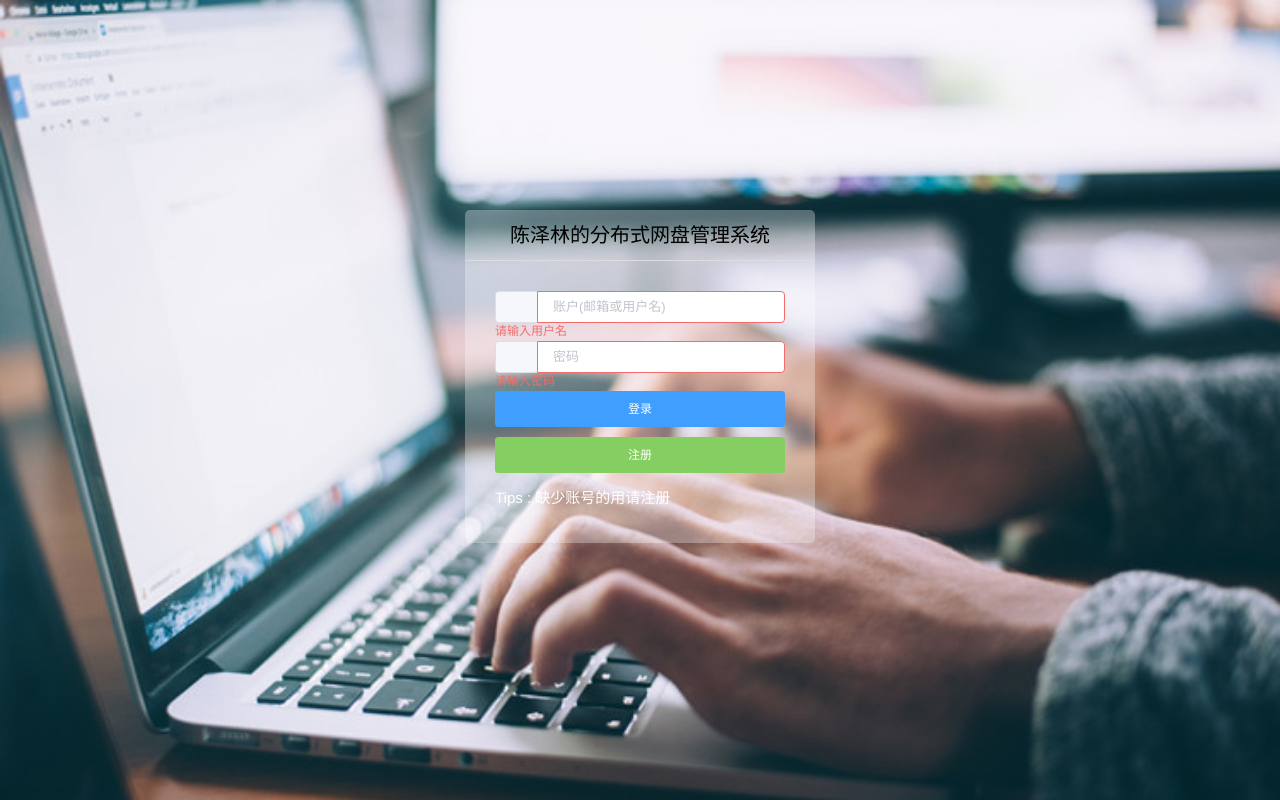
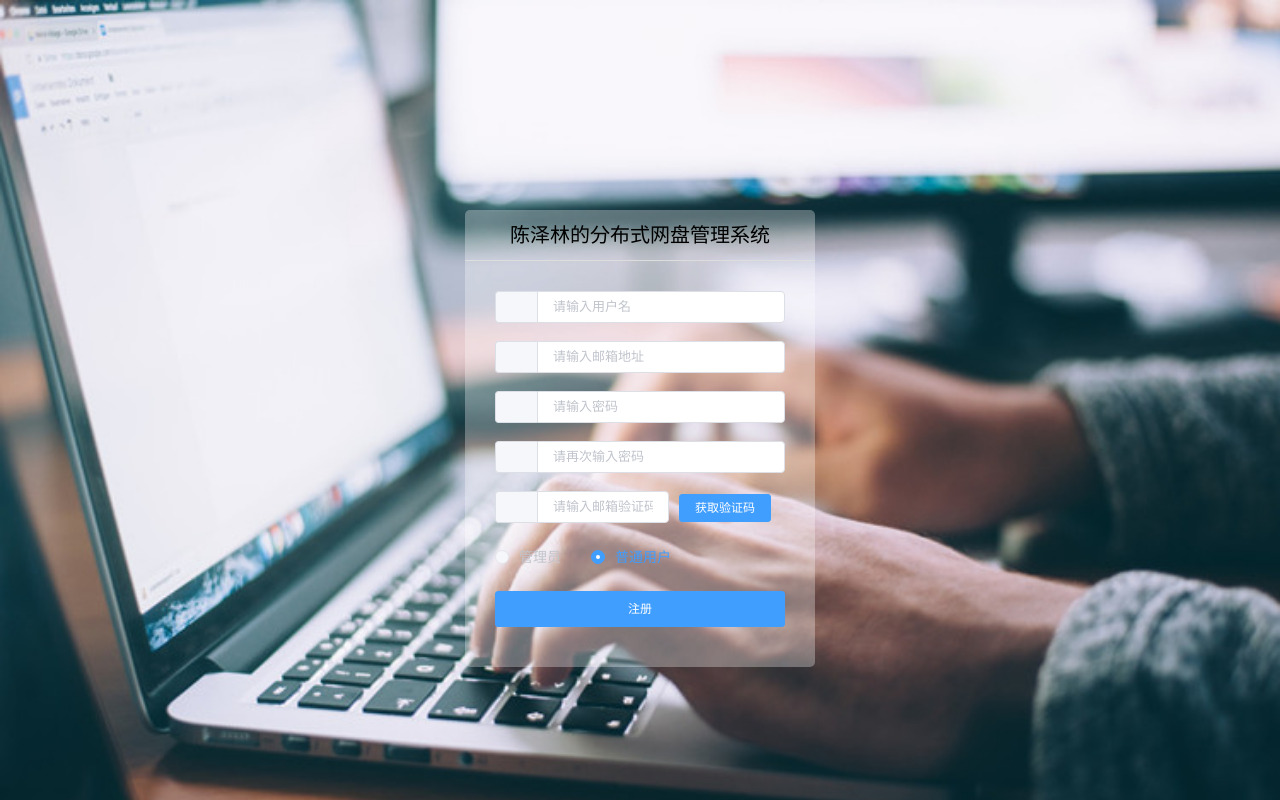
Before and after one commit to czlin2018/SkyDriveFront, a Vue app: page /#/login in a window 1280 px wide. Both pictures are taken after a click on the button "注册". Built offline with nearby package versions, Linux system fonts and the light colour scheme; a small style sheet from the web is missing.

Commit message:
登录注册，用户列表管理

```diff
--- a/src/components/page/BaseTable.vue
+++ b/src/components/page/BaseTable.vue
@@ -7,46 +7,56 @@
         </div>
         <div class="container">
             <div class="handle-box">
-                <el-button type="primary" icon="delete" class="handle-del mr10" @click="delAll">批量删除</el-button>
-                <el-select v-model="select_cate" placeholder="筛选省份" class="handle-select mr10">
-                    <el-option key="1" label="广东省" value="广东省"></el-option>
-                    <el-option key="2" label="湖南省" value="湖南省"></el-option>
-                </el-select>
                 <el-input v-model="select_word" placeholder="筛选关键词" class="handle-input mr10"></el-input>
                 <el-button type="primary" icon="search" @click="search">搜索</el-button>
+                <div style="float:right;margin-right:20px">
+                 <el-button type="primary" icon="delete" class="handle-del mr10" @click="delAll">批量删除</el-button>
+                </div>
             </div>
-            <el-table :data="data" border class="table" ref="multipleTable" @selection-change="handleSelectionChange">
+            <el-table :data="tableData" border class="table" :height="height"  @selection-change="handleSelectionChange">
                 <el-table-column type="selection" width="55" align="center"></el-table-column>
-                <el-table-column prop="date" label="日期" sortable width="150">
+                <el-table-column prop="id" label="编号" sortable width="150">
                 </el-table-column>
                 <el-table-column prop="name" label="姓名" width="120">
                 </el-table-column>
-                <el-table-column prop="address" label="地址" :formatter="formatter">
+                <el-table-column prop="userId" label="邮箱">
                 </el-table-column>
                 <el-table-column label="操作" width="180" align="center">
                     <template slot-scope="scope">
-                        <el-button type="text" icon="el-icon-edit" @click="handleEdit(scope.$index, scope.row)">编辑</el-button>
-                        <el-button type="text" icon="el-icon-delete" class="red" @click="handleDelete(scope.$index, scope.row)">删除</el-button>
+                        <el-button type="text" icon="el-icon-edit" @click="handleEdit(scope.row)">编辑</el-button>
+                        <el-button type="text" icon="el-icon-delete" class="red" @click="handleDelete(scope.row)">删除</el-button>
                     </template>
                 </el-table-column>
             </el-table>
             <div class="pagination">
-                <el-pagination background @current-change="handleCurrentChange" layout="prev, pager, next" :total="1000">
+                <el-pagination
+                    background
+                    @size-change="handleSizeChange"
+                    @current-change="handleCurrentChange"
+                    :current-page="currentPage"
+                    :page-sizes="[10, 20, 30, 40]"
+                    :page-size="pageSize"
+                    layout="total, sizes, prev, pager, next, jumper"
+                    :total="total">
                 </el-pagination>
             </div>
         </div>
 
         <!-- 编辑弹出框 -->
         <el-dialog title="编辑" :visible.sync="editVisible" width="30%">
-            <el-form ref="form" :model="form" label-width="50px">
-                <el-form-item label="日期">
-                    <el-date-picker type="date" placeholder="选择日期" v-model="form.date" value-format="yyyy-MM-dd" style="width: 100%;"></el-date-picker>
+            <el-form ref="form" :model="form" :rules="rules" label-width="50px">
+                <el-form-item label="编号">
+                     <el-input v-model="form.id" disabled></el-input>
                 </el-form-item>
-                <el-form-item label="姓名">
+                <el-form-item label="姓名" prop="name">
                     <el-input v-model="form.name"></el-input>
                 </el-form-item>
-                <el-form-item label="地址">
-                    <el-input v-model="form.address"></el-input>
+                <el-form-item label="邮箱" prop="email">
+                    <el-input v-model="form.email"></el-input>
+                </el-form-item>
+                <el-form-item>
+                <el-radio v-model="form.userType" label="admin">管理员</el-radio>
+                <el-radio v-model="form.userType" label="user">普通用户</el-radio>
                 </el-form-item>
 
             </el-form>
@@ -72,97 +82,111 @@
         name: 'basetable',
         data() {
             return {
-                url: './vuetable.json',
                 tableData: [],
-                cur_page: 1,
-                multipleSelection: [],
-                select_cate: '',
                 select_word: '',
-                del_list: [],
                 is_search: false,
                 editVisible: false,
                 delVisible: false,
                 form: {
                     name: '',
-                    date: '',
-                    address: ''
+                    id: '',
+                    email: '',
+                    userType:''
                 },
-                idx: -1
+                currentPage:1,
+                pageSize:10,
+                total:0,
+                ids:0,
+                height: document.documentElement.clientHeight - 345,
+                rules: {
+                    name: [{ required: true, message: "请输入用户名", trigger: "blur" }],
+                    email:[
+                        { required: true, message: '请输入邮箱地址', trigger: 'blur' },
+                        { type: 'email', message: '请输入正确的邮箱地址', trigger: ['blur', 'change'] }
+                        ]
+                }
             }
         },
         created() {
             this.getData();
         },
-        computed: {
-            data() {
-                return this.tableData.filter((d) => {
-                    let is_del = false;
-                    for (let i = 0; i < this.del_list.length; i++) {
-                        if (d.name === this.del_list[i].name) {
-                            is_del = true;
-                            break;
-                        }
-                    }
-                    if (!is_del) {
-                        if (d.address.indexOf(this.select_cate) > -1 &&
-                            (d.name.indexOf(this.select_word) > -1 ||
-                                d.address.indexOf(this.select_word) > -1)
-                        ) {
-                            return d;
-                        }
-                    }
-                })
-            }
-        },
         methods: {
             // 分页导航
+            handleSizeChange(val) {
+                this.pageSize = val;
+                this.getData();
+            },
             handleCurrentChange(val) {
-                this.cur_page = val;
+                this.currentPage = val;
                 this.getData();
             },
             // 获取 easy-mock 的模拟数据
             getData() {
                 // 开发环境使用 easy-mock 数据，正式环境使用 json 文件
-                if (process.env.NODE_ENV === 'development') {
-                    this.url = '/ms/table/list';
-                };
-                this.$axios.post(this.url, {
-                    page: this.cur_page
-                }).then((res) => {
-                    this.tableData = res.data.list;
-                })
+                // if (process.env.NODE_ENV === 'development') {
+                //     this.url = '/ms/table/list';
+                // };
+                // this.$axios.post(this.url, {
+                //     page: this.cur_page
+                // }).then((res) => {
+                //     this.tableData = res.data.list;
+                // })
+                const url = "http://localhost:9100/register/getList?name="+ this.select_word + "&pageSize=" + this.pageSize + "&pageNo=" + this.currentPage
+                this.$axios.get(url)
+                .then(res => {
+                if (res.data.code === 0) {
+                    this.total = res.data.data.totalCount
+                    this.tableData = res.data.data.pageData
+                } else {
+                    this.$message.error({
+                  message: res.data.msg,
+                  center: true
+                });
+                }
+                });
             },
+
             search() {
-                this.is_search = true;
+                this.pageSize = 10
+                this.currentPage = 1
+                this.getData()
             },
-            formatter(row, column) {
-                return row.address;
-            },
-            filterTag(value, row) {
-                return row.tag === value;
-            },
-            handleEdit(index, row) {
-                this.idx = index;
-                const item = this.tableData[index];
+            handleEdit(row) {
                 this.form = {
-                    name: item.name,
-                    date: item.date,
-                    address: item.address
+                    name: row.name,
+                    id: row.id,
+                    email: row.userId
                 }
                 this.editVisible = true;
             },
-            handleDelete(index, row) {
-                this.idx = index;
+            handleDelete(row) {
+                this.ids = row.id
                 this.delVisible = true;
             },
             delAll() {
                 const length = this.multipleSelection.length;
-                let str = '';
-                this.del_list = this.del_list.concat(this.multipleSelection);
+                const del_list = []
                 for (let i = 0; i < length; i++) {
-                    str += this.multipleSelection[i].name + ' ';
+                    del_list[i] = this.multipleSelection[i].id
                 }
-                this.$message.error('删除了' + str);
+                const url = "http://localhost:9100/register/delete?ids="+ del_list
+                console.log(del_list)
+                this.$axios.get(url)
+                .then(res => {
+                if (res.data.code === 0) {
+                    this.$message.success({
+                  message: res.data.msg,
+                  center: true
+                });
+                this.getData()
+                this.delVisible = false
+                } else {
+                    this.$message.error({
+                  message: res.data.msg,
+                  center: true
+                });
+                }
+                });
                 this.multipleSelection = [];
             },
             handleSelectionChange(val) {
@@ -170,15 +194,60 @@
             },
             // 保存编辑
             saveEdit() {
-                this.$set(this.tableData, this.idx, this.form);
-                this.editVisible = false;
-                this.$message.success(`修改第 ${this.idx+1} 行成功`);
+                if(this.form.name !== '' && this.form.email !== ''){
+                    const url = "http://localhost:9100/register/update"
+                    const par = {
+                        id:this.form.id,
+                        userId: this.form.email,
+                        name: this.form.name,
+                        userType:this.form.userType
+                    }
+                    console.log(par)
+                this.$axios.post(url,par)
+                .then(res => {
+                if (res.data.code === 0) {
+                    this.$message.success({
+                  message: res.data.msg,
+                  center: true
+                });
+                this.getData()
+                this.editVisible = false
+                } else {
+                    this.$message.error({
+                  message: res.data.msg,
+                  center: true
+                });
+                }
+                });
+                }else{
+                    this.$message.error({
+                  message: '请输入完整信息',
+                  center: true
+
+                });
+                }
             },
             // 确定删除
             deleteRow(){
-                this.tableData.splice(this.idx, 1);
-                this.$message.success('删除成功');
-                this.delVisible = false;
+                const idList = []
+                idList[0] = this.ids
+                const url = "http://localhost:9100/register/delete?ids="+ idList
+                this.$axios.get(url)
+                .then(res => {
+                if (res.data.code === 0) {
+                    this.$message.success({
+                  message: res.data.msg,
+                  center: true
+                });
+                this.getData()
+                this.delVisible = false
+                } else {
+                    this.$message.error({
+                  message: res.data.msg,
+                  center: true
+                });
+                }
+                });
             }
         }
     }
--- a/src/components/page/Login.vue
+++ b/src/components/page/Login.vue
@@ -2,8 +2,9 @@
   <div class="login-wrap">
     <div class="ms-login">
       <div class="ms-title">陈泽林的分布式网盘管理系统</div>
-      <el-form :model="ruleForm" :rules="rules" ref="ruleForm" label-width="0px" class="ms-content">
-        <el-form-item prop="name">
+      <div v-if="!showReg">
+      <el-form  :model="ruleForm" :rules="rules" ref="ruleForm" label-width="0px" class="ms-content">
+        <el-form-item prop="name" >
           <el-input v-model="ruleForm.name" placeholder="账户(邮箱或用户名)">
             <el-button slot="prepend" icon="el-icon-lx-people"></el-button>
           </el-input>
@@ -13,26 +14,85 @@
             type="password"
             placeholder="密码"
             v-model="ruleForm.password"
-            @keyup.enter.native="submitForm('ruleForm')"
+            @keyup.enter.native="submitForm(ruleForm)"
           >
             <el-button slot="prepend" icon="el-icon-lx-lock"></el-button>
           </el-input>
         </el-form-item>
         <div class="login-btn">
-          <el-button type="primary" @click="submitForm('ruleForm')">登录</el-button>
+          <el-button type="primary" @click="submitForm(ruleForm)">登录</el-button>
         </div>
-          <div class="login-btn">
-          <el-button type="success" @click="submitForm('ruleForm')">注册</el-button>
+        <p class="login-tips">Tips : 缺少账号的用请
+          <el-button type="text" size="medium" @click="openReg">注册</el-button>
+        </p>
+      </el-form>
+      </div>
+       <div v-if="showReg">
+      <el-form v-if="showReg" :model="regForm" :rules="regRules" ref="regForm" label-width="0px" class="ms-content">
+        <el-form-item prop="names" >
+          <el-input v-model="regForm.names" placeholder="请输入用户名">
+            <el-button slot="prepend" icon="el-icon-lx-people"></el-button>
+          </el-input>
+          </el-form-item>
+          <el-form-item prop="email" >
+            <el-input v-model="regForm.email" placeholder="请输入邮箱地址">
+               <el-button slot="prepend" icon="el-icon-lx-people"></el-button>
+            </el-input>
+        </el-form-item>
+        <el-form-item prop="passwords">
+          <el-input
+            type="password"
+            placeholder="请输入密码"
+            v-model="regForm.passwords"
+          >
+            <el-button slot="prepend" icon="el-icon-lx-lock"></el-button>
+          </el-input>
+        </el-form-item>
+        <el-form-item prop="checkPass">
+          <el-input
+            type="password"
+            placeholder="请再次输入密码"
+            v-model="regForm.checkPass"
+          >
+            <el-button slot="prepend" icon="el-icon-lx-lock"></el-button>
+          </el-input>
+        </el-form-item>
+
+        <el-form-item prop="code">
+          <el-input
+            placeholder="请输入邮箱验证码"
+            v-model="regForm.code"
+            style="width:60%;margin-right:10px"
+          >
+            <el-button slot="prepend" icon="el-icon-lx-lock"></el-button>
+          </el-input>
+           <el-button type="primary" size="mini" @click="acceptCode" :disabled="disabled">{{codeStauts}}</el-button>
+        </el-form-item>
+           <el-form-item>
+                <el-radio disabled v-model="regForm.userType" label="admin" >管理员</el-radio>
+                <el-radio checked v-model="regForm.userType" label="user">普通用户</el-radio>
+          </el-form-item>
+        <div class="login-btn">
+          <el-button type="primary" @click="reg(regForm)">注册</el-button>
         </div>
-        <p class="login-tips">Tips : 缺少账号的用请注册</p>
       </el-form>
+       </div>
     </div>
   </div>
 </template>
 
 <script>
 export default {
-  data: function() {
+  data() {
+    var validatePass2 = (rule, value, callback) => {
+        if (value === '') {
+          callback(new Error('请再次输入密码'));
+        } else if (value !== this.ruleForm.passwords) {
+          callback(new Error('两次输入密码不一致!'));
+        } else {
+          callback();
+        }
+      };
     return {
       ruleForm: {
         name: "",
@@ -41,15 +101,40 @@ export default {
       rules: {
         name: [{ required: true, message: "请输入用户名", trigger: "blur" }],
         password: [{ required: true, message: "请输入密码", trigger: "blur" }]
-      }
+      },
+      regForm: {
+        names: "",
+        passwords: "",
+        checkPass:'',
+        email:'',
+        code:'',
+        userType:'user'
+      },
+      regRules: {
+        names: [{ required: true, message: "请输入用户名", trigger: "blur" }],
+        passwords: [{ required: true, message: "请输入密码", trigger: "blur" }],
+        checkPass: [
+            { validator: validatePass2, trigger: 'blur' }
+          ],
+        email:[
+            { required: true, message: '请输入邮箱地址', trigger: 'blur' },
+            { type: 'email', message: '请输入正确的邮箱地址', trigger: ['blur', 'change'] }
+              ],
+        code: [{ required: true, message: "请输入验证码", trigger: "blur" }]
+      },
+      showReg:false, //控制注册页面
+      disabled:false,
+      codeStauts:'获取验证码'
     };
   },
   methods: {
     submitForm(formName) {
-      this.$refs[formName].validate(valid => {
-        if (valid) {
+      const par ={
+            name:formName.name,
+            password:formName.password
+          }
           this.$axios
-            .post("http://localhost:9100/register/joinIn", this.ruleForm)
+            .post("http://localhost:9100/register/joinIn", par)
             .then(res => {
               console.log("res", res);
               if (res.data.code === 0) {
@@ -66,11 +151,52 @@ export default {
                 });
               }
             });
-        } else {
-          console.log("error submit!!");
-          return false;
-        }
-      });
+    },
+    openReg(){
+      this.showReg = true
+    },
+    reg(regName){
+
+    const par ={
+            verificationCode:regName.code,
+            userId:regName.email,
+            password:regName.passwords,
+            name:regName.names,
+            userType:regName.userType
+          }
+          this.$axios
+            .post("http://localhost:9100/register/insert", par)
+            .then(res => {
+              console.log("res", res);
+              if (res.data.code === 0) {
+                this.$message.success({
+                  message: res.data.msg,
+                  center: true
+                });
+                //localStorage.setItem("ms_username", res.data.data);
+                this.showReg = false
+                this.ruleForm.name = regName.email
+                this.ruleForm.password = regName.passwords
+              } else {
+                this.$message.error({
+                  message: res.data.msg,
+                  center: true
+                });
+              }
+            });
+    },
+    acceptCode(){
+       this.$axios
+            .get("http://localhost:9100/register/getVerificationCode?userId=" + this.regForm.email)
+            .then(res => {
+              if (res.data.code === 0) {
+                this.disabled = true
+                this.codeStauts = '获取成功'
+              } else {
+                this.disabled = false
+                this.codeStauts = '重新获取'
+              }
+            });
     }
   }
 };
--- a/src/router/index.js
+++ b/src/router/index.js
@@ -27,7 +27,7 @@ export default new Router({
                 {
                     path: '/table',
                     component: resolve => require(['../components/page/BaseTable.vue'], resolve),
-                    meta: { title: '基础表格' }
+                    meta: { title: '用户列表' }
                 },
                 {
                     path: '/tabs',
```
